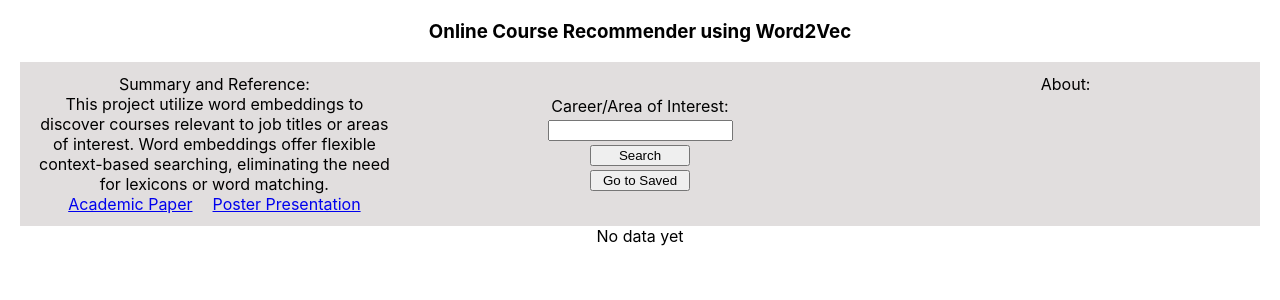
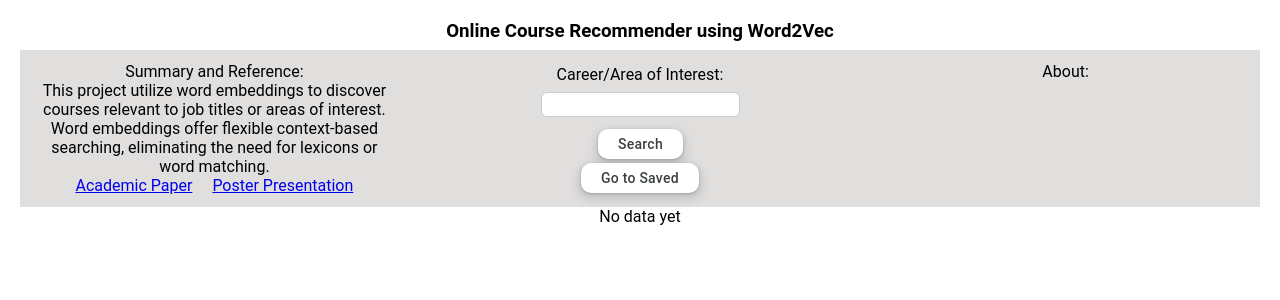
Before and after one commit to nonwor/course-vector, a React (Create React App) app: page / in a window 1280 px wide. Shown: the top 300 px of the page. Built offline with nearby package versions, Linux system fonts and the light colour scheme.

Commit message:
done with UI

```diff
--- a/src/Loading.css
+++ b/src/Loading.css
@@ -6,4 +6,5 @@
   .loading-icon {
     display: inline-block;
     animation: spin 1s linear infinite;
+
   }
--- a/src/resultComponent/result.css
+++ b/src/resultComponent/result.css
@@ -56,6 +56,10 @@
 .filters{
     margin-top: 12px;
 }
+
 .filters select{
     margin-left: 18px;
+    border: 1px solid #ccc;
+    border-radius: 4px;
+    box-sizing: border-box;
 }
--- a/src/resultComponent/result.js
+++ b/src/resultComponent/result.js
@@ -170,7 +170,7 @@ const Result=({data})=>{
 
                 </div>
 
-                <button onClick={saveItems}>Save</button>
+                <button className="button-17" onClick={saveItems}>Save</button>
             </div>
         )
     } else {
--- a/src/savedPage/save.css
+++ b/src/savedPage/save.css
@@ -9,9 +9,9 @@
 
 .pagetitle{
     flex:1;
-    margin-left:200px
+    margin-left:230px
 }
-.backtohome{
+#backtohome{
     margin-left: auto;
     max-height: 35px;
     align-self: center;
--- a/src/savedPage/saved.js
+++ b/src/savedPage/saved.js
@@ -40,7 +40,7 @@ const Saved = () =>{
 
             <div className="mainnav">
                 <h3 className="pagetitle">Saved Courses</h3>
-                <button className="backtohome" onClick={handleButtonClick}>Go to Home</button>
+                <button className="button-17" id="backtohome" onClick={handleButtonClick}>Go to Home</button>
             </div>
             <div className="scroll-container">
                 {selectedItems.map(item => (
@@ -65,7 +65,7 @@ const Saved = () =>{
                     ))}
             </div>
 
-            <button onClick={saveEdit}>Save Edit</button>
+            <button onClick={saveEdit} className="button-17">Save Edit</button>
         </div>
     )
 }
--- a/src/userInputComponent/input.css
+++ b/src/userInputComponent/input.css
@@ -1,5 +1,11 @@
 .userInput{
     margin: 20px;
+    font-family: "Google Sans",Roboto,Arial,sans-serif;
+    font-size: 16px;
+}
+
+.mainpagetitle{
+    margin-bottom:8px;
 }
 
 .info-search{
@@ -23,6 +29,13 @@ button{
 }
 input{
     margin-top: 4px;
+
+    padding: 4px 10px;
+    margin: 8px 0;
+    display: inline-block;
+    border: 1px solid #ccc;
+    border-radius: 6px;
+    box-sizing: border-box;
 }
 
 .academicSupport{
@@ -40,3 +53,73 @@ input{
 .poster{
     margin-left: 20px;
 }
+
+/* CSS */
+.button-17 {
+  align-items: center;
+  appearance: none;
+  background-color: #fff;
+  border-radius: 10px;
+  border-style: none;
+  box-shadow: rgba(0, 0, 0, .2) 0 3px 5px -1px,rgba(0, 0, 0, .14) 0 6px 10px 0,rgba(0, 0, 0, .12) 0 1px 18px 0;
+  box-sizing: border-box;
+  color: #3c4043;
+  cursor: pointer;
+  display: inline-flex;
+  fill: currentcolor;
+  font-family: "Google Sans",Roboto,Arial,sans-serif;
+  font-size: 14px;
+  font-weight: 500;
+  height: 30px;
+  justify-content: center;
+  letter-spacing: .25px;
+  line-height: normal;
+  max-width: 100%;
+  overflow: visible;
+  padding: 2px 20px;
+  position: relative;
+  text-align: center;
+  text-transform: none;
+  transition: box-shadow 280ms cubic-bezier(.4, 0, .2, 1),opacity 15ms linear 30ms,transform 270ms cubic-bezier(0, 0, .2, 1) 0ms;
+  user-select: none;
+  -webkit-user-select: none;
+  touch-action: manipulation;
+  width: auto;
+  will-change: transform,opacity;
+  z-index: 0;
+}
+
+.button-17:hover {
+  background: #F6F9FE;
+  color: #174ea6;
+}
+
+.button-17:active {
+  box-shadow: 0 4px 4px 0 rgb(60 64 67 / 30%), 0 8px 12px 6px rgb(60 64 67 / 15%);
+  outline: none;
+}
+
+.button-17:focus {
+  outline: none;
+  border: 2px solid #4285f4;
+}
+
+.button-17:not(:disabled) {
+  box-shadow: rgba(60, 64, 67, .3) 0 1px 3px 0, rgba(60, 64, 67, .15) 0 4px 8px 3px;
+}
+
+.button-17:not(:disabled):hover {
+  box-shadow: rgba(60, 64, 67, .3) 0 2px 3px 0, rgba(60, 64, 67, .15) 0 6px 10px 4px;
+}
+
+.button-17:not(:disabled):focus {
+  box-shadow: rgba(60, 64, 67, .3) 0 1px 3px 0, rgba(60, 64, 67, .15) 0 4px 8px 3px;
+}
+
+.button-17:not(:disabled):active {
+  box-shadow: rgba(60, 64, 67, .3) 0 4px 4px 0, rgba(60, 64, 67, .15) 0 8px 12px 6px;
+}
+
+.button-17:disabled {
+  box-shadow: rgba(60, 64, 67, .3) 0 1px 3px 0, rgba(60, 64, 67, .15) 0 4px 8px 3px;
+}
--- a/src/userInputComponent/input.js
+++ b/src/userInputComponent/input.js
@@ -42,6 +42,7 @@ const UserInput =()=>{
 
             } catch (error) {
               console.error(error);
+              setLoading(false)
             }
           };
 
@@ -55,7 +56,7 @@ const UserInput =()=>{
 
     return(
         <div className="userInput">
-            <h3>Online Course Recommender using Word2Vec</h3>
+            <h3 className="mainpagetitle">Online Course Recommender using Word2Vec</h3>
             <div className="info-search">
                 <div className="academicSupport">
 
@@ -75,14 +76,14 @@ const UserInput =()=>{
                     </label>
                     <input
                         type="text"
-                        name="career"
+                        className="inputfield"
                         value={userInput}
                         onChange={handleChange}
                         />
-                    <button type="submit">
+                    <button type="submit" className="button-17">
                         {loading? <LoadingIcon />: 'Search'}
                     </button>
-                    <button onClick={handleButtonClick}>Go to Saved</button>
+                    <button onClick={handleButtonClick} className="button-17">Go to Saved</button>
                 </form>
 
                 <div className="about">
```
